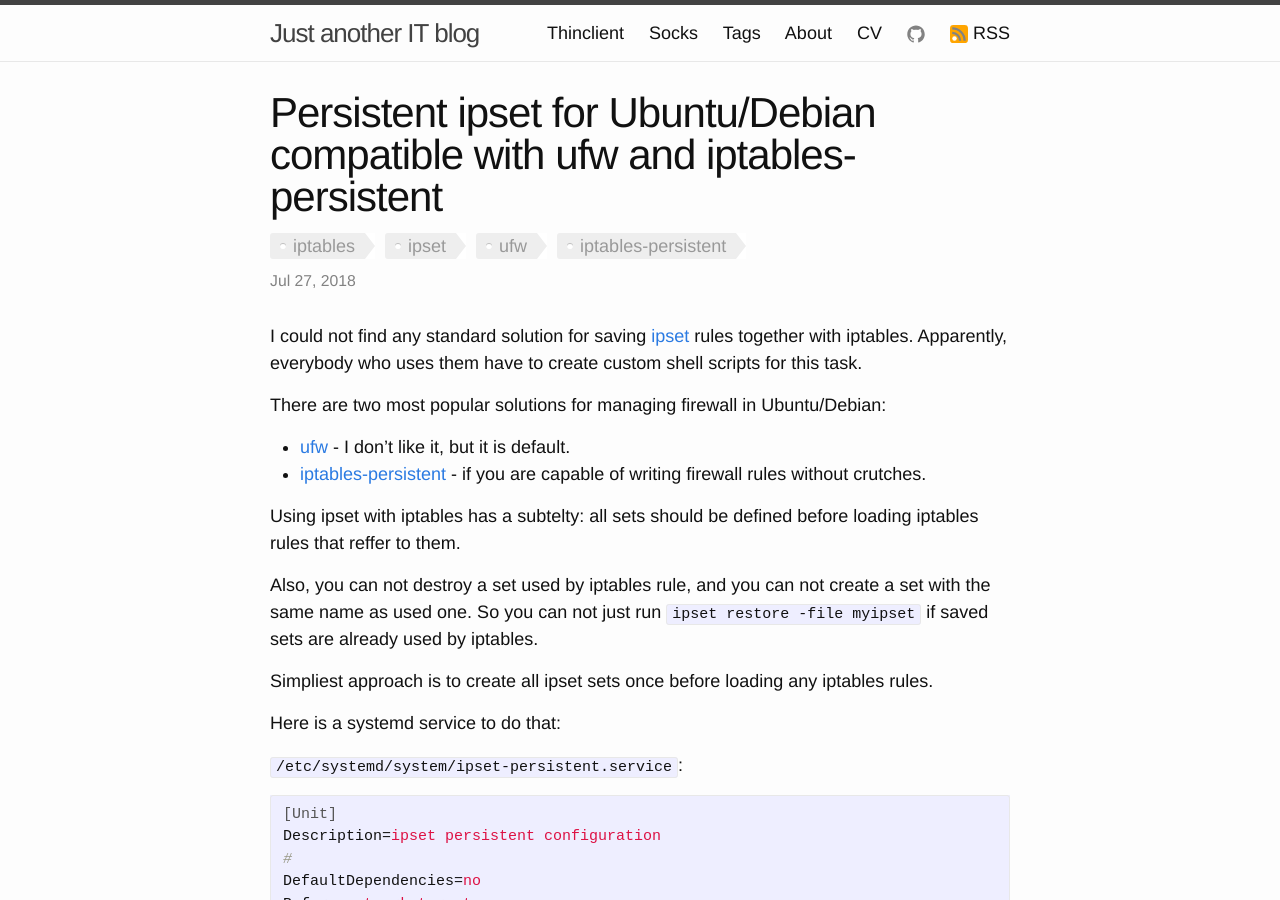
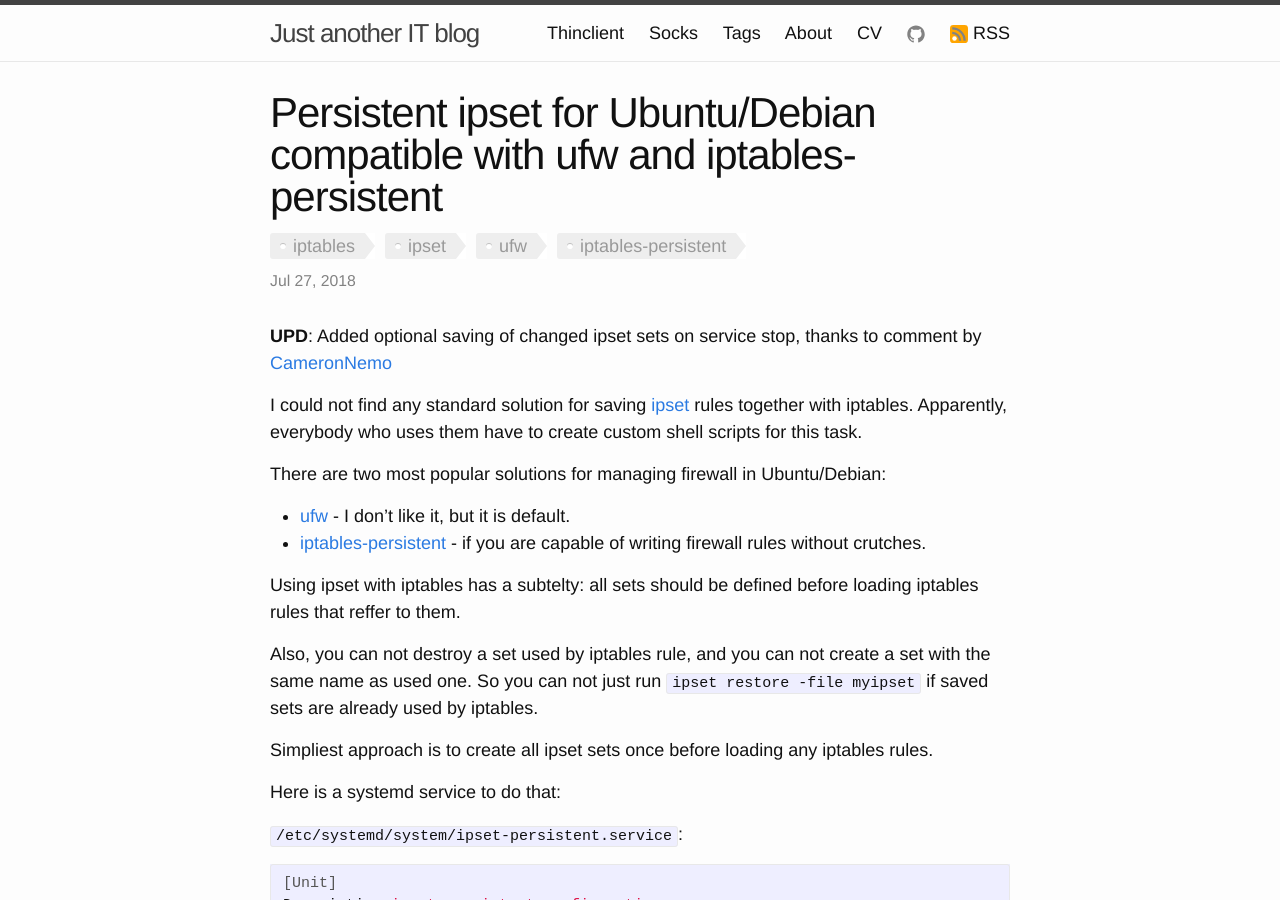
Before and after one commit to selivan/selivan.github.io, a Jekyll site: the page built from _posts/2018-07-27-ipset-save-with-ufw-and-iptables-persistent-and.md, in a window 1280 px wide and 900 px high. Built offline with Jekyll 4.4.1, drawn with Linux system fonts in a browser that asks for light colours; comment, search, counter and statistics services are not loaded.

Commit message:
Update 2018-07-27-ipset-save-with-ufw-and-iptables-persistent-and.md

```diff
--- a/_posts/2018-07-27-ipset-save-with-ufw-and-iptables-persistent-and.md
+++ b/_posts/2018-07-27-ipset-save-with-ufw-and-iptables-persistent-and.md
@@ -3,6 +3,8 @@ layout: post
 title:  "Persistent ipset for Ubuntu/Debian compatible with ufw and iptables-persistent"
 tags: [iptables,ipset,ufw,iptables-persistent]
 ---
+
+**UPD**: Added optional saving of changed ipset sets on service stop, thanks to comment by [CameronNemo](https://www.reddit.com/user/CameronNemo)
 
 I could not find any standard solution for saving [ipset]((http://ipset.netfilter.org/)) rules together with iptables. Apparently, everybody who uses them have to create custom shell scripts for this task.
 
```
